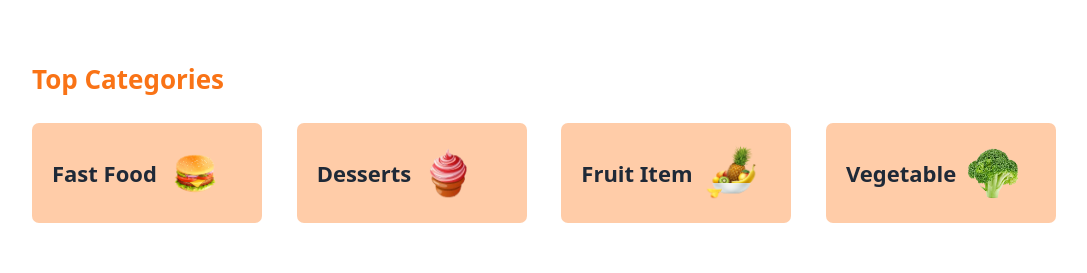
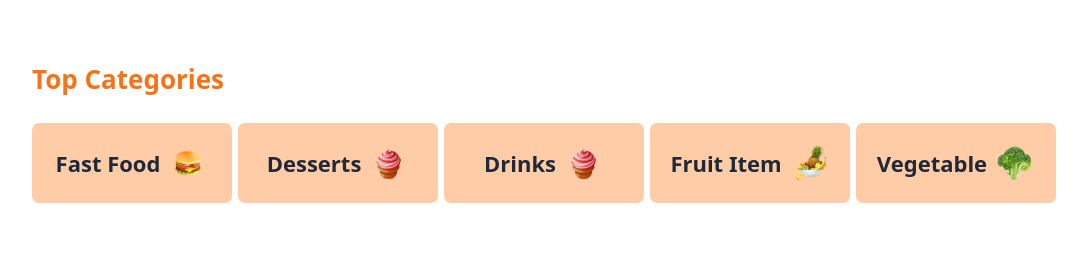
Before and after one commit to Fahimmuntasir1/Foodie-Restaurent-web, a React (Create React App) app: page / in a window 1280 px wide. Shown: the part 820-1093 px from the top of the page, without its empty margins (96-1183 px from the left). Built offline with nearby package versions, Linux system fonts and the light colour scheme.

Commit message:
category togglable

```diff
--- a/src/App.js
+++ b/src/App.js
@@ -1,5 +1,10 @@
 import { Route, Routes } from "react-router-dom";
 import "./App.css";
+import Desserts from "./Components/Home/Category/Desserts";
+import Drinks from "./Components/Home/Category/Drinks";
+import FastFood from "./Components/Home/Category/FastFood";
+import Fruits from "./Components/Home/Category/Fruits";
+import Vegetables from "./Components/Home/Category/Vegetables";
 import Home from "./Components/Home/Home";
 import NotFound from "./Components/NotFound/NotFound";
 
@@ -8,6 +13,11 @@ function App() {
     <div>
       <Routes>
         <Route path="/" element={<Home />} />
+        <Route path="/fastFood" element={<FastFood />} />
+        <Route path="/desserts" element={<Desserts />} />
+        <Route path="/drinks" element={<Drinks />} />
+        <Route path="/fruitItems" element={<Fruits />} />
+        <Route path="/vegetables" element={<Vegetables />} />
         <Route path="*" element={<NotFound />} />
       </Routes>
     </div>
--- a/src/Components/Home/Category/Category.js
+++ b/src/Components/Home/Category/Category.js
@@ -1,4 +1,5 @@
 import React from "react";
+import { Link } from "react-router-dom";
 import burger from "../../../assests/burger.png";
 import desert from "../../../assests/desert.png";
 import frute from "../../../assests/frute.png";
@@ -12,22 +13,41 @@ const Category = () => {
         Top Categories
       </h2>
       <div className="flex flex-wrap category justify-between mt-6 mb-20">
-        <button className="flex bg-[#ff74115d] hover:bg-orange-400 duration-200 items-center justify-center/ p-[20px] w-[230px] rounded-[7px] font-semibold text-[22px]">
+        <Link
+          to="/fastFood"
+          className="flex bg-[#ff74115d] hover:bg-orange-400 duration-200 items-center justify-center p-[20px] w-[200px] rounded-[7px] font-semibold text-[22px]"
+        >
           <h4>Fast Food</h4>
-          <img className="ml-[8px] h-[60px] w-[60px]" src={burger} alt="" />
-        </button>
-        <button className="flex bg-[#ff74115d] hover:bg-orange-400 duration-200 items-center justify-center/ p-[20px] w-[230px] rounded-[7px] font-semibold text-[22px]">
+          <img className="ml-[8px] h-[40px] w-[40px]" src={burger} alt="" />
+        </Link>
+        <Link
+          to="/desserts"
+          className="flex bg-[#ff74115d] hover:bg-orange-400 duration-200 items-center justify-center p-[20px] w-[200px] rounded-[7px] font-semibold text-[22px]"
+        >
           <h4>Desserts</h4>
-          <img className="ml-[8px] h-[60px] w-[60px]" src={desert} alt="" />
-        </button>
-        <button className="flex bg-[#ff74115d] hover:bg-orange-400 duration-200 items-center justify-center/ p-[20px] w-[230px] rounded-[7px] font-semibold text-[22px]">
+          <img className="ml-[8px] h-[40px] w-[40px]" src={desert} alt="" />
+        </Link>
+        <Link
+          to="/drinks"
+          className="flex bg-[#ff74115d] hover:bg-orange-400 duration-200 items-center justify-center p-[20px] w-[200px] rounded-[7px] font-semibold text-[22px]"
+        >
+          <h4>Drinks</h4>
+          <img className="ml-[8px] h-[40px] w-[40px]" src={desert} alt="" />
+        </Link>
+        <Link
+          to="/fruitItems"
+          className="flex bg-[#ff74115d] hover:bg-orange-400 duration-200 items-center justify-center p-[20px] w-[200px] rounded-[7px] font-semibold text-[22px]"
+        >
           <h4>Fruit Item</h4>
-          <img className="ml-[8px] h-[60px] w-[60px]" src={frute} alt="" />
-        </button>
-        <button className="flex bg-[#ff74115d] hover:bg-orange-400 duration-200 items-center justify-center/ p-[20px] w-[230px] rounded-[7px] font-semibold text-[22px]">
+          <img className="ml-[8px] h-[40px] w-[40px]" src={frute} alt="" />
+        </Link>
+        <Link
+          to="/vegetables"
+          className="flex bg-[#ff74115d] hover:bg-orange-400 duration-200 items-center justify-center p-[20px] w-[200px] rounded-[7px] font-semibold text-[22px]"
+        >
           <h4>Vegetable</h4>
-          <img className="ml-[8px] h-[60px] w-[60px]" src={vegetable} alt="" />
-        </button>
+          <img className="ml-[8px] h-[40px] w-[40px]" src={vegetable} alt="" />
+        </Link>
       </div>
       <FoodItems/>
     </section>
--- /dev/null
+++ b/src/Components/Home/Category/Desserts.js
@@ -0,0 +1,11 @@
+import React from 'react';
+
+const Desserts = () => {
+    return (
+        <div>
+            Desserts
+        </div>
+    );
+};
+
+export default Desserts;
--- /dev/null
+++ b/src/Components/Home/Category/Drinks.js
@@ -0,0 +1,11 @@
+import React from 'react';
+
+const Drinks = () => {
+    return (
+        <div>
+            Drinks
+        </div>
+    );
+};
+
+export default Drinks;
--- /dev/null
+++ b/src/Components/Home/Category/FastFood.js
@@ -0,0 +1,11 @@
+import React from 'react';
+
+const FastFood = () => {
+    return (
+        <div>
+            FastFoods
+        </div>
+    );
+};
+
+export default FastFood;
--- /dev/null
+++ b/src/Components/Home/Category/Fruits.js
@@ -0,0 +1,11 @@
+import React from 'react';
+
+const Fruits = () => {
+    return (
+        <div>
+            Fruits
+        </div>
+    );
+};
+
+export default Fruits;
--- /dev/null
+++ b/src/Components/Home/Category/Vegetables.js
@@ -0,0 +1,11 @@
+import React from 'react';
+
+const Vegetables = () => {
+    return (
+        <div>
+            Vegetable
+        </div>
+    );
+};
+
+export default Vegetables;
```
